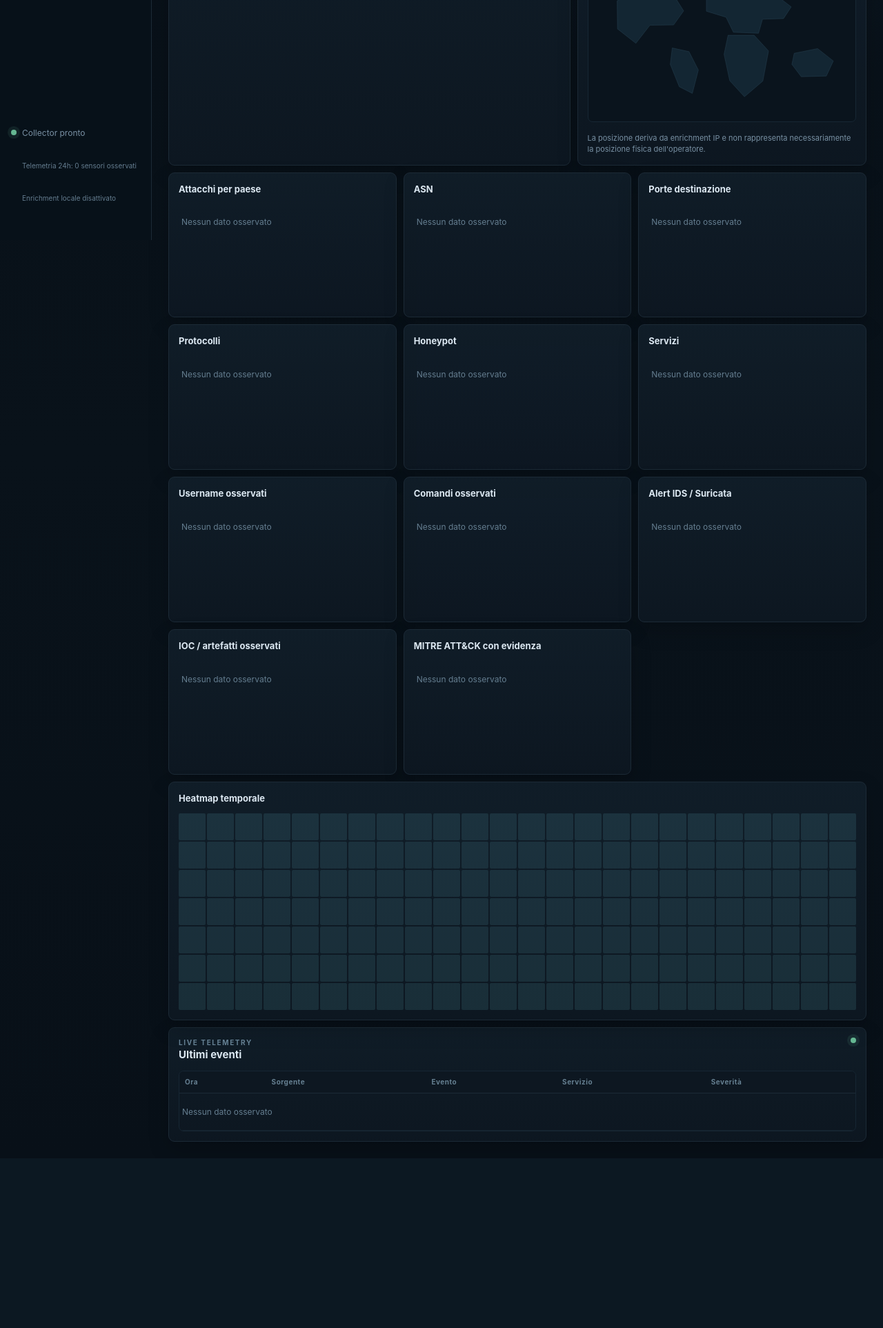
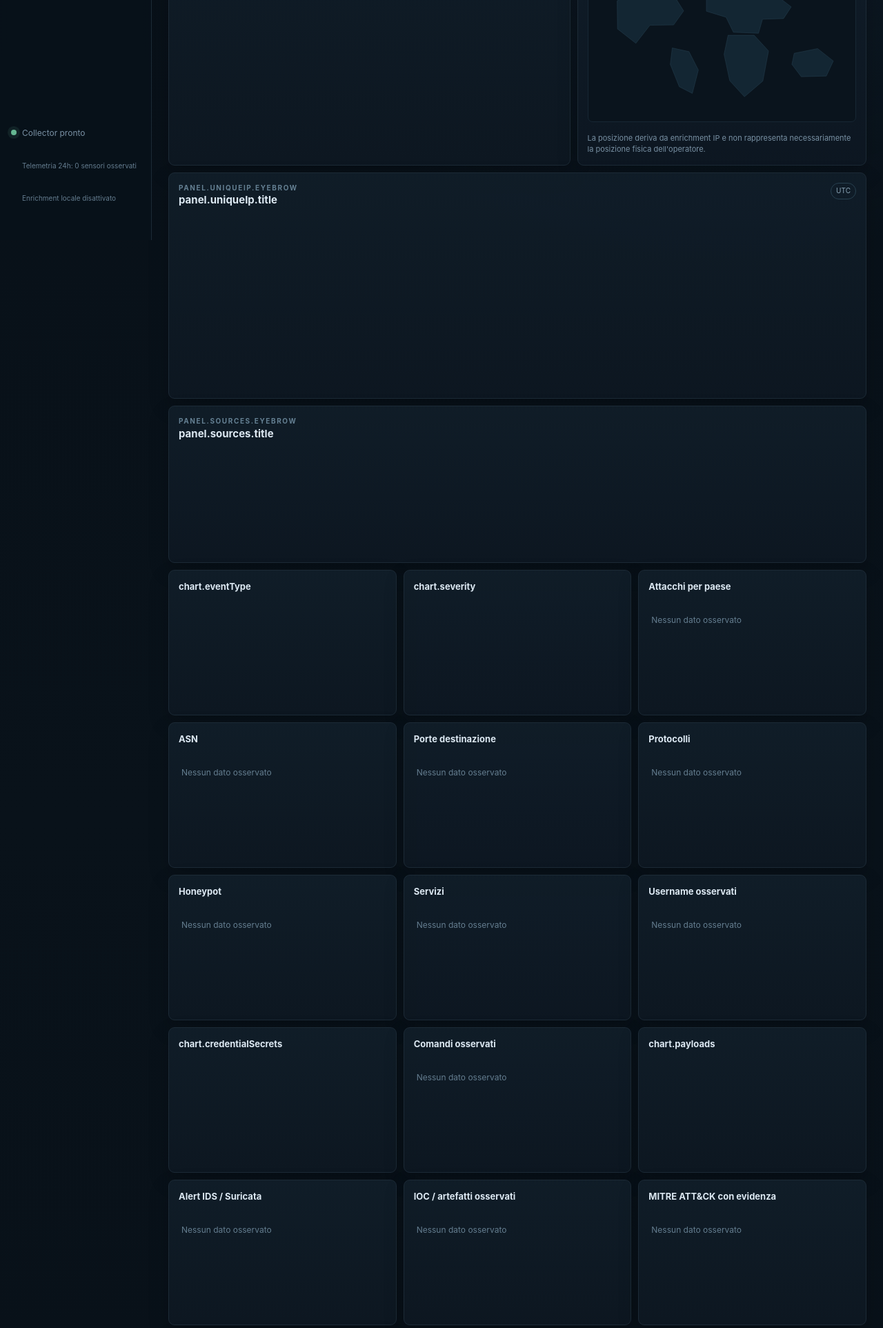
Before and after one commit to chiaraberti13/AEGIS-NEXUS, a Flask app: page / in a window 1280 px wide. Shown: the part 452-2377 px from the top of the page at 69% size. Before the commit the page ends 2120 px from the top, so only its background shows below. Run offline with Flask 3, Linux system fonts and the light colour scheme; data that the repository does not hold is empty; a map, chart or similar area stays blank; some libraries are stand-ins or nearby versions.

Commit message:
ui: add SOC analytics panels and provenance inspector

```diff
--- a/src/aegis_nexus/templates/index.html
+++ b/src/aegis_nexus/templates/index.html
@@ -114,7 +114,23 @@
         </article>
       </section>
 
+      <section class="grid signal-grid">
+        <article class="panel">
+          <div class="panel-head">
+            <div><span class="eyebrow" data-i18n="panel.uniqueIp.eyebrow"></span><h2 data-i18n="panel.uniqueIp.title"></h2></div>
+            <span class="badge">UTC</span>
+          </div>
+          <svg id="unique-ip-timeline" class="timeline" viewBox="0 0 900 260" role="img"></svg>
+        </article>
+        <article class="panel">
+          <div class="panel-head"><div><span class="eyebrow" data-i18n="panel.sources.eyebrow"></span><h2 data-i18n="panel.sources.title"></h2></div></div>
+          <div id="chart-source-ip" class="bar-chart"></div>
+        </article>
+      </section>
+
       <section class="grid chart-grid">
+        <article class="panel"><div class="panel-head"><h3 data-i18n="chart.eventType"></h3></div><div id="chart-event-type" class="bar-chart"></div></article>
+        <article class="panel"><div class="panel-head"><h3 data-i18n="chart.severity"></h3></div><div id="chart-severity" class="bar-chart"></div></article>
         <article class="panel"><div class="panel-head"><h3 data-i18n="chart.country"></h3></div><div id="chart-country" class="bar-chart"></div></article>
         <article class="panel"><div class="panel-head"><h3 data-i18n="chart.asn"></h3></div><div id="chart-asn" class="bar-chart"></div></article>
         <article class="panel"><div class="panel-head"><h3 data-i18n="chart.port"></h3></div><div id="chart-port" class="bar-chart"></div></article>
@@ -122,10 +138,13 @@
         <article class="panel"><div class="panel-head"><h3 data-i18n="chart.honeypot"></h3></div><div id="chart-honeypot" class="bar-chart"></div></article>
         <article class="panel"><div class="panel-head"><h3 data-i18n="chart.service"></h3></div><div id="chart-service" class="bar-chart"></div></article>
         <article class="panel"><div class="panel-head"><h3 data-i18n="chart.credentials"></h3></div><div id="chart-credentials" class="bar-chart"></div></article>
+        <article class="panel"><div class="panel-head"><h3 data-i18n="chart.credentialSecrets"></h3></div><div id="chart-credential-secrets" class="bar-chart"></div></article>
         <article class="panel"><div class="panel-head"><h3 data-i18n="chart.commands"></h3></div><div id="chart-commands" class="bar-chart"></div></article>
+        <article class="panel"><div class="panel-head"><h3 data-i18n="chart.payloads"></h3></div><div id="chart-payloads" class="bar-chart"></div></article>
         <article class="panel"><div class="panel-head"><h3 data-i18n="chart.ids"></h3></div><div id="chart-ids" class="bar-chart"></div></article>
         <article class="panel"><div class="panel-head"><h3 data-i18n="chart.ioc"></h3></div><div id="chart-ioc" class="bar-chart"></div></article>
         <article class="panel"><div class="panel-head"><h3 data-i18n="chart.mitre"></h3></div><div id="chart-mitre" class="bar-chart"></div></article>
+        <article class="panel"><div class="panel-head"><h3 data-i18n="chart.cve"></h3></div><div id="chart-cve" class="bar-chart"></div></article>
         <article class="panel heatmap-panel"><div class="panel-head"><h3 data-i18n="chart.heatmap"></h3></div><div id="heatmap" class="heatmap"></div></article>
       </section>
 
@@ -306,6 +325,8 @@
             <span class="eyebrow" data-i18n="relations.inspector"></span>
             <strong id="graph-node-kind">—</strong>
             <p id="graph-node-label" class="muted" data-i18n="relations.selectNode"></p>
+            <span id="graph-node-provenance" class="provenance"></span>
+            <pre id="graph-node-metadata"></pre>
             <div id="graph-legend" class="legend"></div>
           </aside>
         </div>
```
